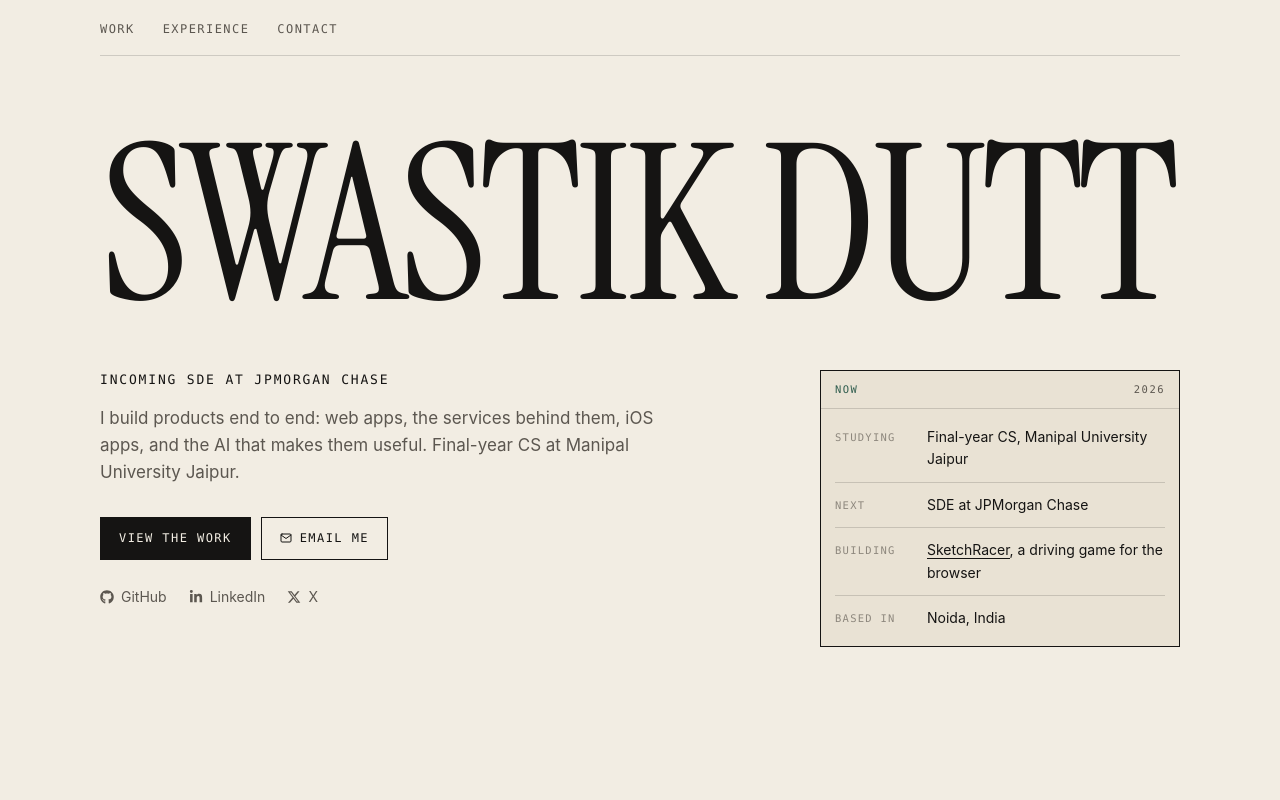
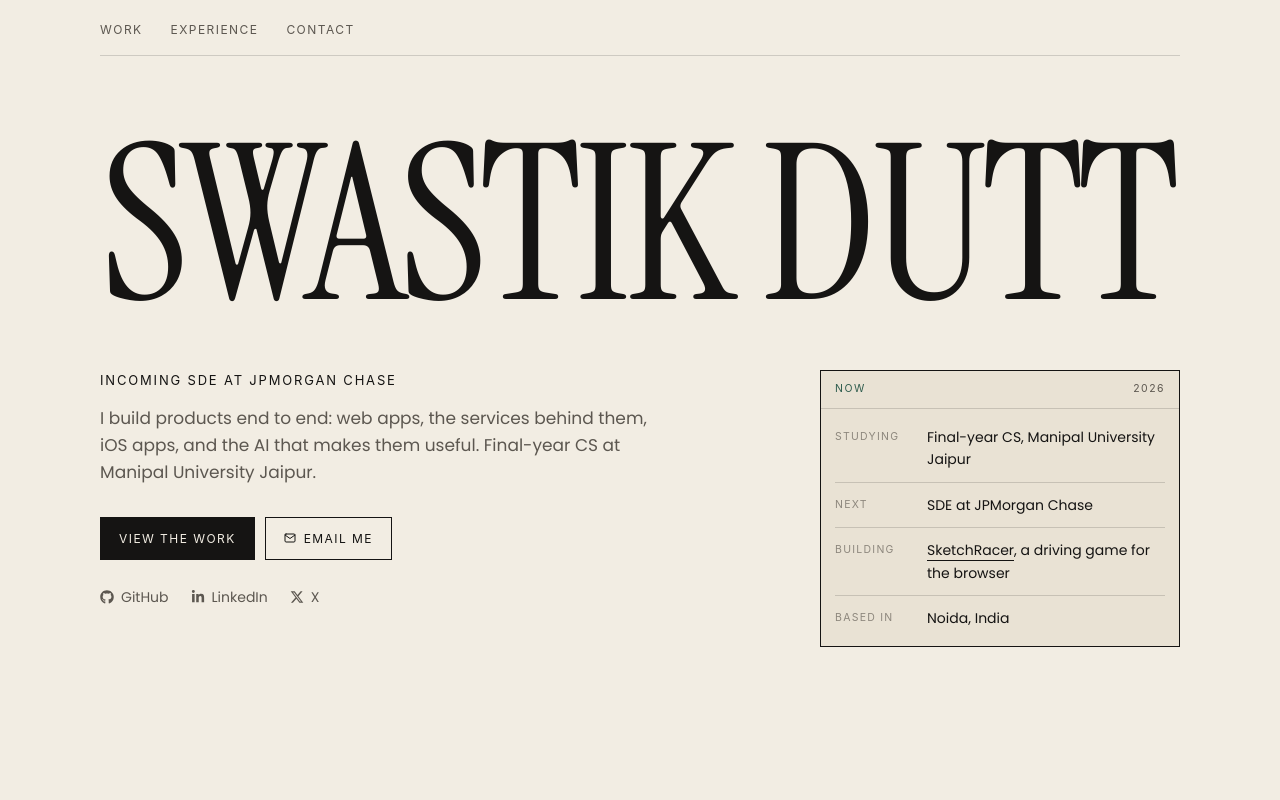
Before and after one commit to Swastikkkkk/Swastikkkkk.github.io, a React (Vite) app: page / in a window 1280 px wide. Shown: the top 800 px of the page. Built offline with nearby package versions, Linux system fonts and the light colour scheme.

Commit message:
Use Poppins Instrument Serif and Apple SF fonts

```diff
--- a/src/index.css
+++ b/src/index.css
@@ -1,4 +1,4 @@
-@import url('https://fonts.googleapis.com/css2?family=Instrument+Serif:ital@0;1&display=swap');
+@import url('https://fonts.googleapis.com/css2?family=Instrument+Serif:ital@0;1&family=Poppins:wght@400;500;600;700&display=swap');
 
 :root {
   --paper: #f2ede3;
@@ -8,9 +8,9 @@
   --faint: #8d877d;
   --line: rgba(21, 20, 19, 0.16);
   --accent: #2f5d4e;
-  --serif: 'Instrument Serif', 'Iowan Old Style', Georgia, serif;
-  --sans: -apple-system, BlinkMacSystemFont, 'SF Pro Display', 'SF Pro Text', 'Helvetica Neue', Helvetica, Arial, sans-serif;
-  --mono: 'SF Mono', ui-monospace, 'Cascadia Mono', Menlo, Consolas, monospace;
+  --serif: 'Instrument Serif', serif;
+  --sans: 'Poppins', -apple-system, BlinkMacSystemFont, 'SF Pro Display', 'SF Pro Text', sans-serif;
+  --mono: -apple-system, BlinkMacSystemFont, 'SF Pro Text', sans-serif;
   color-scheme: light;
 }
 
```
